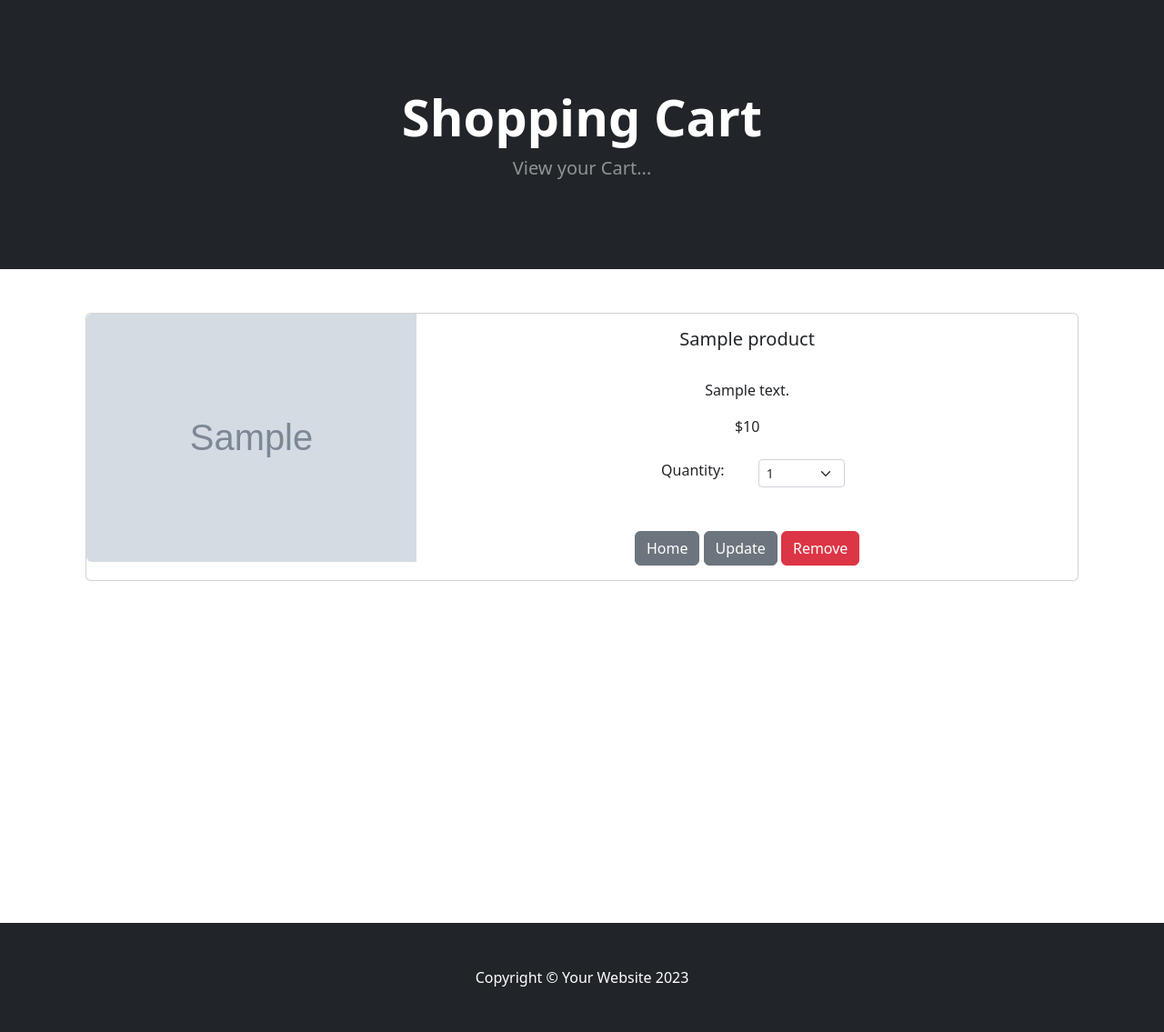
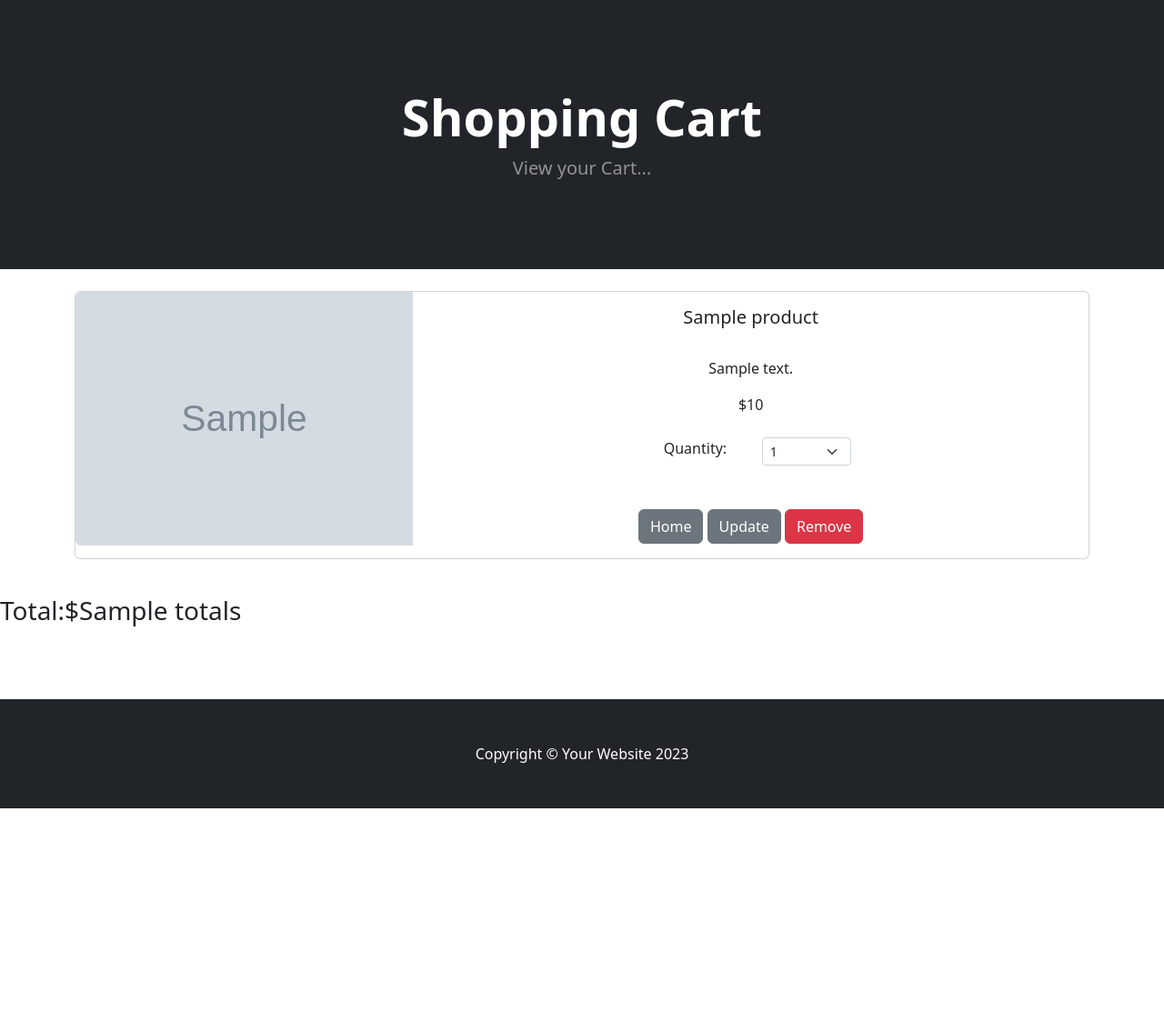
Before and after one commit to Tabshilla/E-commerce, a Django app: template cart/templates/cart_summary.html in a window 1280 px wide. Shown: the part 127-1262 px from the top of the page at 91% size. After the commit the page ends 1016 px from the top, so only its background shows below. Run offline with Django 5.2, Linux system fonts and the light colour scheme; the template is opened without the code that fills it: most values are stand-ins (such as "Sample title", 1, 10 or a date in 2020); grey boxes marked "Sample" are stand-in pictures; some libraries are stand-ins or nearby versions.

Commit message:
calculate cart totals

```diff
--- a/cart/cart.py
+++ b/cart/cart.py
@@ -67,3 +67,24 @@ class Cart():
             del self.cart[product_id]
 
         self.session.modified = True
+
+    def cart_total(self):
+        #get product id
+        product_ids = self.cart.keys()
+        #lookup thise keys in our products database model
+        products = Product.objects.filter(id__in=product_ids)
+        #get quanties
+        quantities = self.cart
+        #get the total cost
+        total = 0
+        for key, value in quantities.items():
+            #convert keystring into an integer so we can do math
+            key = int(key)
+            for product in products:
+                if product.id == key:
+                    if product.is_sale:
+                        total = total + (product.sale_price * value)
+                    else:
+                        total = total + (product.price * value)
+
+        return total
--- a/cart/templates/cart_summary.html
+++ b/cart/templates/cart_summary.html
@@ -1,9 +1,10 @@
 <h1>cart summary</h1>
 {% extends 'base.html' %}
 
-{% load static %}
+
 
 {% block content %}
+
 <!-- Header-->
 <header class="bg-dark py-5">
   <div class="container px-4 px-lg-5 my-5">
@@ -15,9 +16,10 @@
 </header>
 <br />
 <div class="container">
-  {% for product in cart_products %}
-  <div class="container">
-    <br />
+    {% if cart_products %}
+        {% for product in cart_products %}
+  <!-- <div class="container">
+    <br /> -->
     <div class="card mb-3">
       <div class="row g-0">
         <div class="col-md-4">
@@ -65,17 +67,21 @@
               <a href="{% url 'home' %}" class="btn btn-secondary">Home</a>
               <button type="button" data-index="{{product.id}}" class="btn btn-secondary update-cart">Update</button>
               <button type="button" data-index="{{product.id}}" class="btn btn-danger delete-product">Remove</button>
-              <!-- <button type="button" value="{{ product.id}}" class="btn btn-secondary" id="add-cart">Add to Cart</button> -->
-            </center>
+
           </div>
         </div>
       </div>
     </div>
   </div><br />
   {% endfor %}
+  <h3>Total:${{ totals }}</h3>
+  <br /><br /><br />
+  {% else %}
+  There's Nothing in your cart
+
+<br /><br /><br /><br /><br /><br /><br /><br /><br /><br /><br /><br /><br /><br />
+  {% endif %}
 </div>
-<br /><br /><br /><br /><br /><br /><br /><br /><br /><br /><br /><br /><br /><br />
-
 
 <script>
     // update cart
--- a/cart/views.py
+++ b/cart/views.py
@@ -9,7 +9,8 @@ def cart_summary(request):
     cart = Cart(request)
     cart_products = cart.get_prods()
     quantities = cart.get_quants()
-    return render(request, "cart_summary.html", {"cart_products": cart_products, "quantities": quantities})
+    totals = cart.cart_total()
+    return render(request, "cart_summary.html", {"cart_products": cart_products, "quantities": quantities, "totals": totals})
 
 
 def cart_add(request):
```
Also changed, not shown: db.sqlite3.
